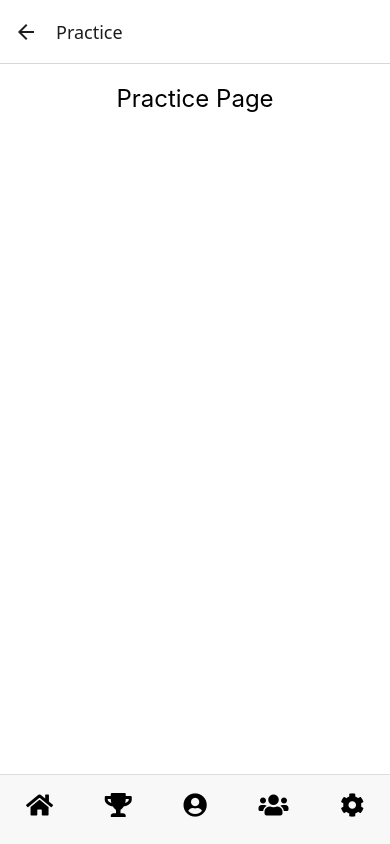
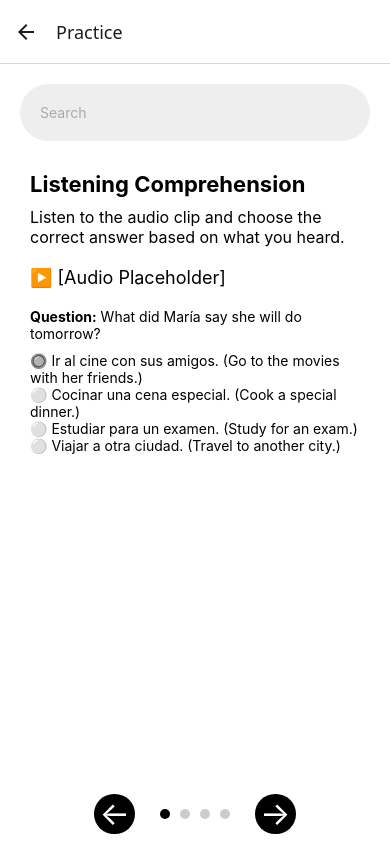
Before and after one commit to sydneyC678/SOEN357-Languify, a React Native app: screen /Practice in a window 390 px wide. Built offline with nearby package versions, Linux system fonts and the light colour scheme.

Commit message:
Added four of the practice pages

```diff
--- a/ui/PracticePage.tsx
+++ b/ui/PracticePage.tsx
@@ -1,19 +1,255 @@
-import React from 'react';
-import { View, Text, StyleSheet } from 'react-native';
-import ToolBar from './ToolBar';
+import React, { useRef, useState } from 'react';
+import {
+  View,
+  Text,
+  ScrollView,
+  TextInput,
+  TouchableOpacity,
+  StyleSheet,
+  Dimensions,
+} from 'react-native';
+import PracticePageScroll from './PracticePageScroll';
+
+const { width } = Dimensions.get('window');
 
 const PracticePage = () => {
+  const scrollRef = useRef<ScrollView>(null);
+  const [pageIndex, setPageIndex] = useState(0);
+
+  const handleScroll = (event: any) => {
+      const index = Math.round(event.nativeEvent.contentOffset.x / width);
+      setPageIndex(index);
+    };
+
+  const scrollToIndex = (index: number) => {
+    scrollRef.current?.scrollTo({ x: index * width, animated: true });
+  };
+
+  const handleLeft = () => {
+    if (pageIndex > 0) scrollToIndex(pageIndex - 1);
+  };
+
+  const handleRight = () => {
+    if (pageIndex < 3) scrollToIndex(pageIndex + 1);
+  };
+
+
+
+
   return (
     <View style={styles.container}>
-      <Text style={styles.text}>Practice Page</Text>
-      <ToolBar />
+      <TextInput
+        style={styles.searchBar}
+        placeholder="Search"
+        placeholderTextColor="#aaa"
+      />
+
+      <ScrollView
+        horizontal
+        pagingEnabled
+        showsHorizontalScrollIndicator={false}
+        onScroll={handleScroll}
+        scrollEventThrottle={16}
+        ref={scrollRef}
+      >
+        {/* Listening Comprehension */}
+        <View style={styles.page}>
+          <Text style={styles.title}>Listening Comprehension</Text>
+          <Text style={styles.instruction}>
+            Listen to the audio clip and choose the correct answer based on what you heard.
+          </Text>
+          <Text style={styles.audio}>▶️ [Audio Placeholder]</Text>
+          <Text style={styles.question}>
+            <Text style={styles.bold}>Question:</Text> What did María say she will do tomorrow?
+          </Text>
+          <Text>🔘 Ir al cine con sus amigos. (Go to the movies with her friends.)</Text>
+          <Text>⚪ Cocinar una cena especial. (Cook a special dinner.)</Text>
+          <Text>⚪ Estudiar para un examen. (Study for an exam.)</Text>
+          <Text>⚪ Viajar a otra ciudad. (Travel to another city.)</Text>
+        </View>
+
+        {/* Dialogues */}
+        <View style={styles.page}>
+          <Text style={styles.title}>Dialogues</Text>
+          <Text style={styles.instruction}>
+            Read the following conversation between two friends and fill in the missing words based on the context.
+          </Text>
+          <Text style={styles.dialogue}>
+            Carlos: Hola, Julia! ¿Qué tal?{'\n'}
+            Julia: ¡Hola, Carlos! Estoy (1) _____ ¿Y tú?{'\n'}
+            Carlos: Muy bien, gracias. Oye, hace tiempo que no salimos. ¿Te gustaría hacer algo esta tarde?{'\n'}
+            Julia: Sí, ¿qué me recomendarías? ¿Qué tienes en mente?{'\n'}
+            Carlos: Podemos ir al (2) _____ y después tomar algo en una cafetería.{'\n'}
+            Julia: Suena genial. ¿A qué hora nos encontramos?{'\n'}
+            Carlos: Me parece bien a las (3) _____ en la entrada.{'\n'}
+            Julia: Sí, perfecto. Nos vemos allí.
+          </Text>
+          <Text style={styles.optionsTitle}>Choose the correct answers:</Text>
+          <Text style={styles.answerOption}>📍 cansada / cine / seis</Text>
+          <Text style={styles.answerOption}>📍 emocionada / parque / cuatro</Text>
+          <Text style={styles.answerOption}>📍 ocupada / restaurante / ocho</Text>
+        </View>
+
+        {/* Writing Exercises */}
+        <View style={styles.page}>
+          <Text style={styles.title}>Writing Exercises</Text>
+          <Text style={styles.instruction}>
+            Write a short paragraph (5-7 sentences) describing a typical day in your life. Use complete sentences and try to include details about your morning routine, daily activities and evening routine.
+          </Text>
+          <Text style={styles.example}>Example prompts:</Text>
+          <Text>• What time do you wake up?</Text>
+          <Text>• What do you usually eat for breakfast?</Text>
+          <Text>• Do you go to school or work? What do you do there?</Text>
+          <Text>• How do you spend your free time?</Text>
+          <Text>• What do you do before going to bed?</Text>
+          <Text style={styles.challenge}>Challenge</Text>
+          <Text>Try to use at least five verbs and three adjectives to your paragraph.</Text>
+          <TextInput
+            style={[styles.inputBox, styles.largeGrayInput]}
+            multiline
+            numberOfLines={6}
+            placeholder="Type here..."
+          />
+          <TouchableOpacity style={styles.doneButton}>
+            <Text>Done</Text>
+          </TouchableOpacity>
+        </View>
+
+        {/* Pronunciation */}
+        <View style={styles.page}>
+          <Text style={styles.title}>Pronunciation</Text>
+          <Text style={styles.instruction}>
+            Repeat this sentence out loud.
+          </Text>
+          <Text style={styles.audio}>🔊 "Me gusta aprender idiomas."</Text>
+          <TouchableOpacity style={styles.micButton}>
+            <Text style={styles.micIcon}>🎤</Text>
+          </TouchableOpacity>
+          <TouchableOpacity style={styles.skipButton}>
+            <Text>Skip this exercise</Text>
+          </TouchableOpacity>
+        </View>
+      </ScrollView>
+
+      <PracticePageScroll
+        currentIndex={pageIndex}
+        onLeftPress={handleLeft}
+        onRightPress={handleRight}
+      />
     </View>
   );
 };
 
 const styles = StyleSheet.create({
-  container: { flex: 1, padding: 20, backgroundColor: '#fff' },
-  text: { fontSize: 24, textAlign: 'center' },
+  container: {
+    flex: 1,
+    backgroundColor: '#fff',
+    paddingTop: 20,
+  },
+  searchBar: {
+    backgroundColor: '#eee',
+    borderRadius: 100,
+    padding: 20,
+    marginHorizontal: 20,
+    marginBottom: 10,
+  },
+  page: {
+    width: width,
+    paddingHorizontal: 30,
+    paddingTop: 20,
+  },
+  title: {
+    fontSize: 22,
+    fontWeight: 'bold',
+  },
+  instruction: {
+    fontSize: 16,
+    marginVertical: 10,
+  },
+  question: {
+    marginVertical: 10,
+  },
+  bold: {
+    fontWeight: 'bold',
+  },
+  audio: {
+    fontSize: 18,
+    marginVertical: 10,
+  },
+  dialogue: {
+    fontSize: 16,
+    marginVertical: 10,
+    lineHeight: 22,
+  },
+  answerOption: {
+    backgroundColor: 'dark orange',
+    padding: 6,
+    marginVertical: 5,
+    borderRadius: 20,
+    fontSize: 16,
+    fontWeight: '500',
+    color: '#000',
+  },
+
+  optionsTitle: {
+    marginTop: 10,
+    fontWeight: 'bold',
+  },
+  example: {
+    marginTop: 10,
+    fontWeight: '600',
+  },
+  challenge: {
+    marginTop: 10,
+    fontStyle: 'italic',
+  },
+  inputBox: {
+    borderColor: '#ccc',
+    borderWidth: 1,
+    borderRadius: 10,
+    marginTop: 10,
+    padding: 10,
+    textAlignVertical: 'top',
+  },
+  doneButton: {
+    marginTop: 10,
+    backgroundColor: '#eee',
+    padding: 10,
+    borderRadius: 10,
+    alignItems: 'center',
+  },
+  micButton: {
+    marginTop: 20,
+    backgroundColor: '#000',
+    width: 200,
+    height: 200,
+    borderRadius: 10,
+    alignItems: 'center',
+    justifyContent: 'center',
+    alignSelf: 'center',
+  },
+
+  micIcon: {
+    color: '#fff',
+    fontSize: 24,
+  },
+  skipButton: {
+    marginTop: 20,
+    borderWidth: 1,
+    borderColor: '#000', // change to black for visibility
+    paddingVertical: 10,
+    paddingHorizontal: 20,
+    alignItems: 'center',
+    alignSelf: 'center', // center it
+    borderRadius: 10, // optional: make it look nice
+  },
+
+  skipButtonText: {
+    fontSize: 16,
+    fontWeight: 'bold',
+    color: '#000',
+  }
+
 });
 
 export default PracticePage;
--- /dev/null
+++ b/ui/PracticePageScroll.tsx
@@ -0,0 +1,73 @@
+import React from 'react';
+import { View, TouchableOpacity, Text, StyleSheet } from 'react-native';
+
+const PracticePageScroll = ({
+  currentIndex,
+  onLeftPress,
+  onRightPress,
+}: {
+  currentIndex: number;
+  onLeftPress: () => void;
+  onRightPress: () => void;
+}) => {
+  return (
+    <View style={styles.wrapper}>
+      <TouchableOpacity style={styles.arrowButton} onPress={onLeftPress}>
+        <Text style={styles.arrowText}>←</Text>
+      </TouchableOpacity>
+
+      <View style={styles.container}>
+        {[0, 1, 2, 3].map((index) => (
+          <View
+            key={index}
+            style={[
+              styles.dot,
+              currentIndex === index ? styles.activeDot : styles.inactiveDot,
+            ]}
+          />
+        ))}
+      </View>
+
+      <TouchableOpacity style={styles.arrowButton} onPress={onRightPress}>
+        <Text style={styles.arrowText}>→</Text>
+      </TouchableOpacity>
+    </View>
+  );
+};
+
+const styles = StyleSheet.create({
+  wrapper: {
+    flexDirection: 'row',
+    justifyContent: 'center',
+    alignItems: 'center',
+    marginVertical: 10,
+  },
+  container: {
+    flexDirection: 'row',
+    marginHorizontal: 20,
+  },
+  dot: {
+    width: 10,
+    height: 10,
+    borderRadius: 5,
+    margin: 5,
+  },
+  activeDot: {
+    backgroundColor: '#000',
+  },
+  inactiveDot: {
+    backgroundColor: '#ccc',
+  },
+  arrowButton: {
+    backgroundColor: '#000',
+    borderRadius: 20,
+    padding: 5,
+  },
+  arrowText: {
+    color: '#fff',
+    fontSize: 32,
+    lineHeight: 30,
+  },
+});
+
+export default PracticePageScroll;
```
